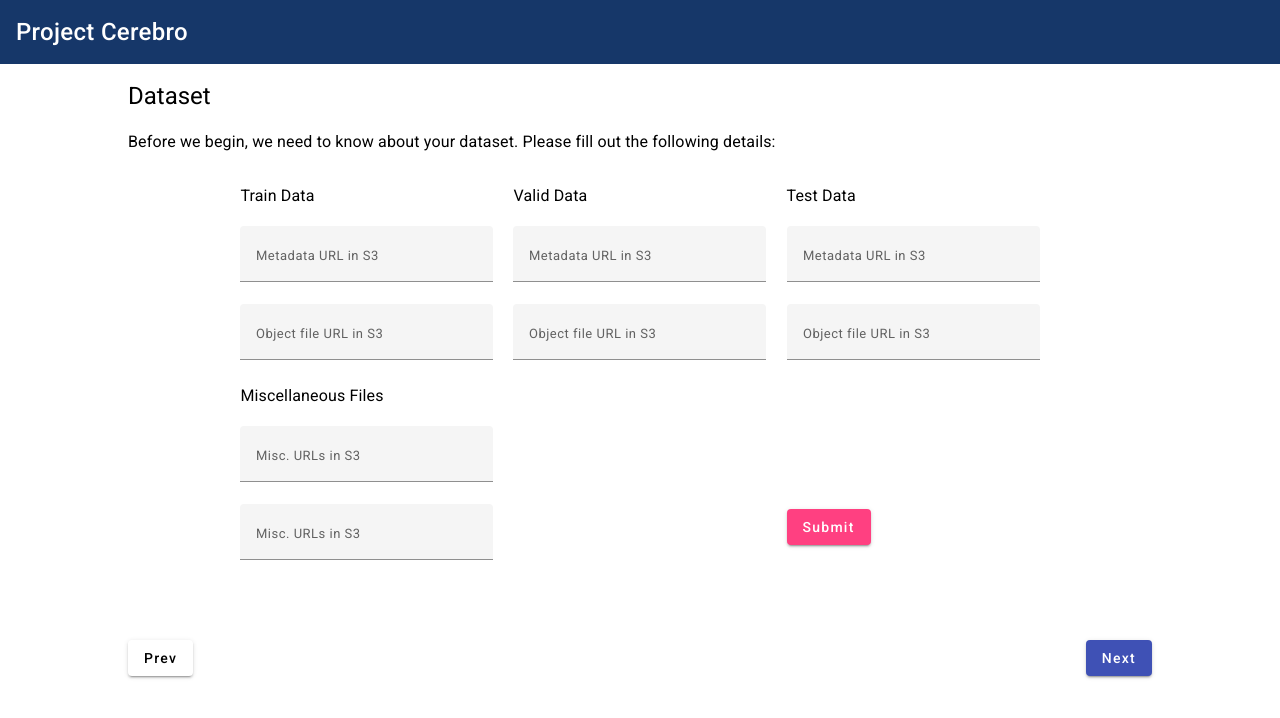
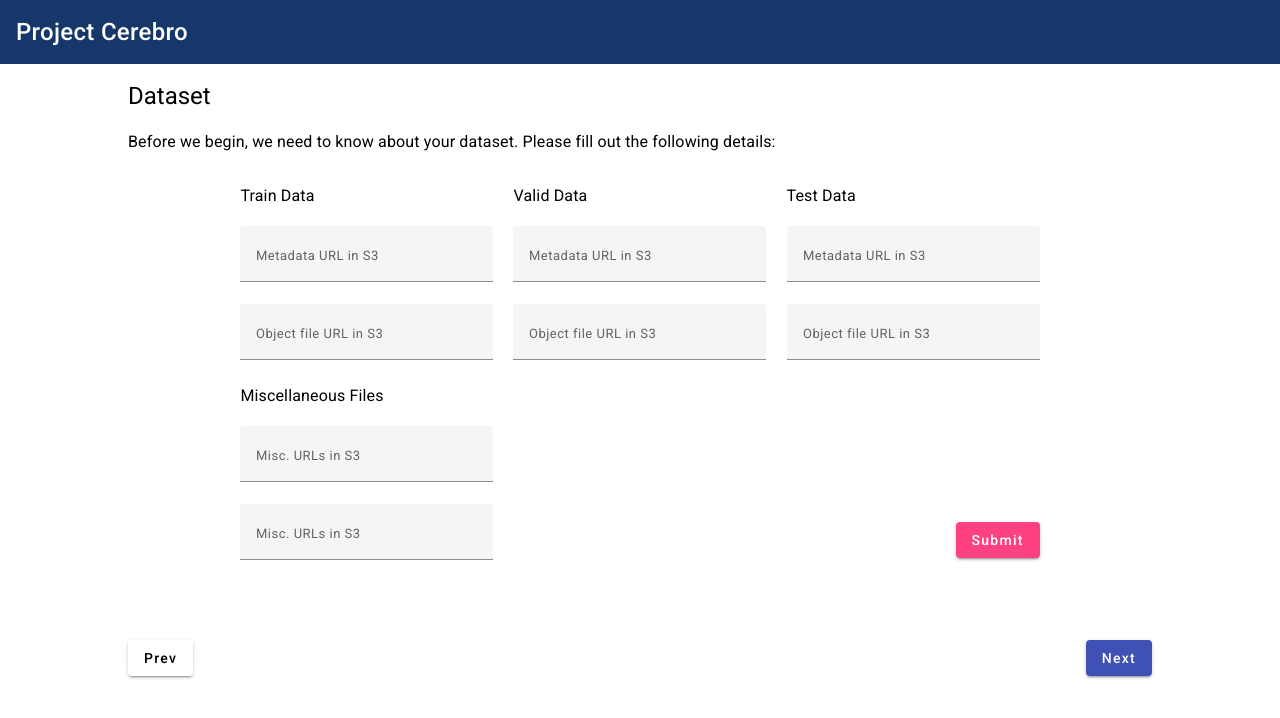
Before and after one commit to prsridha/cerebro-ui, an Angular app in the folder project-cerebro/: page /params in a window 1280 px wide. Shown: the top 718 px of the page. Built offline with nearby package versions, Linux system fonts and the light colour scheme.

Commit message:
repositioned submit button

```diff
--- a/project-cerebro/src/app/params/params.component.css
+++ b/project-cerebro/src/app/params/params.component.css
@@ -22,8 +22,8 @@
 }
 .submit-btn {
     position: relative;
-    margin-top: 50%;
-    /* padding-right: 20%; */
+    float: right;
+    top: 35%
 }
 .form-region {
     position: relative;
```
